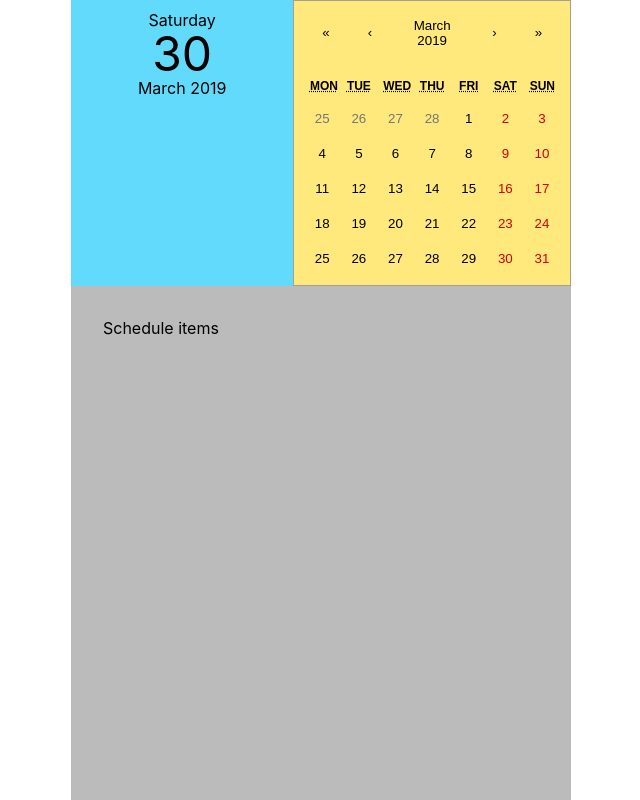
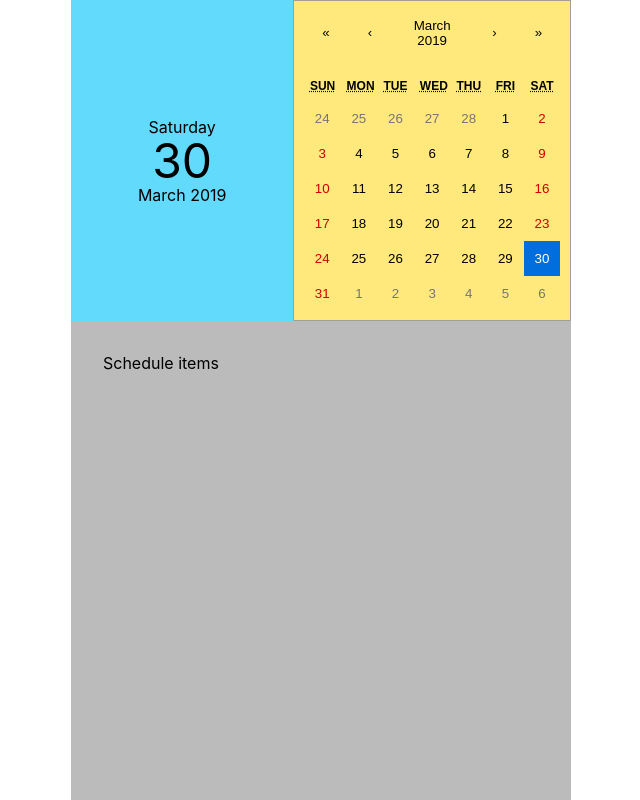
Before and after one commit to pulley-aaron/awp-day-planner, a React app: page / in a window 1280 px wide. Shown: the whole page, without its empty margins (319-959 px from the left). Built offline with nearby package versions, Linux system fonts and the light colour scheme.

Commit message:
Updating the date

```diff
--- a/src/index.css
+++ b/src/index.css
@@ -18,7 +18,7 @@ Schedule Page
     margin: 0 auto;
     height: 100vh;
     width: 100vw;
-    max-width: 500px; /*design looks funny over this size, responsive later*/
+    max-width: 500px; /*design looks funny over this size, do responsive later*/
 }
 
 /*--- Date Picker ---*/
@@ -36,6 +36,10 @@ Schedule Page
 
 .date-display {
     background: #61dafb;
+    display: flex;
+    flex-direction: column;
+    justify-content: center;
+    align-content: center;
 }
 
 .date-display__day-num {
--- a/src/index.js
+++ b/src/index.js
@@ -11,7 +11,7 @@ class DateDisplay extends React.Component {
         return (
             <div className="date-display">
                 <div className="date-display__day-name">{moment(date).format('dddd')}</div>
-                <div className="date-display__day-num">{moment(date).format('DD')}</div>
+                <div className="date-display__day-num">{moment(date).format('D')}</div>
                 <div className="date-display__month-year">{moment(date).format('MMMM YYYY')}</div>
             </div>
         );
@@ -22,20 +22,12 @@ class App extends React.Component {
     constructor (props) {
         super (props);
         this.state = {
-            currDate: new Date(),
-            dayNames: ["Sunday", "Monday", "Tuesday", "Wednesday", "Thursday",
-                    "Friday", "Saturday"],
-            monthNames: ["January", "February", "March", "April", "May", "June",
-                    "July", "August", "September", "October", "November", "December"]
+            currDate: new Date()
         };
     }
 
-    dayName(dateObj) {
-        return (this.state.dayNames[dateObj.getDay()]);
-    }
-
-    monthName(dateObj) {
-        return (this.state.monthNames[dateObj.getMonth()]);
+    setDate(dateObj) {
+        this.setState((state, props) => {return {currDate: dateObj}});
     }
 
     render() {
@@ -46,11 +38,12 @@ class App extends React.Component {
                         <DateDisplay
                             className="date-display"
                             currDate={this.state.currDate}
-                            dayName={(dateObj) => this.dayName(dateObj)}
-                            monthName={(dateObj) => this.monthName(dateObj)}
                         />
                         <Calendar
                             className="date-select"
+                            calendarType="US"
+                            value={this.state.currDate}
+                            onChange={(dateObj) => this.setDate(dateObj)}
                         />
                     </header>
                     <main className="schedule">
```
